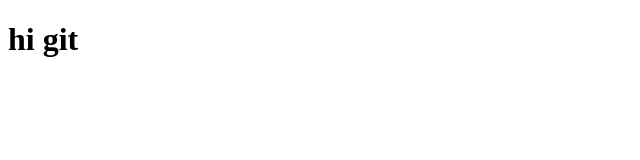
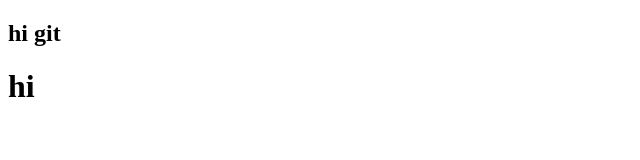
Before and after one commit to negarmemar/git-copy-, a plain HTML site: page index.html in a window 1280 px wide. Shown: the whole page, without its empty margins (0-640 px from the left). Drawn offline with Linux system fonts and the light colour scheme.

Commit message:
added new 2

```diff
--- a/index.html
+++ b/index.html
@@ -7,6 +7,7 @@
     <title>Document</title>
   </head>
   <body>
-    <h1>hi git</h1>
+    <h2>hi git</h2>
+    <h1>hi</h1>
   </body>
 </html>
--- a/style.css
+++ b/style.css
@@ -0,0 +1,3 @@
+body {
+  text-align: center;
+}
```
